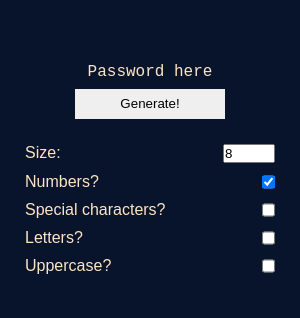
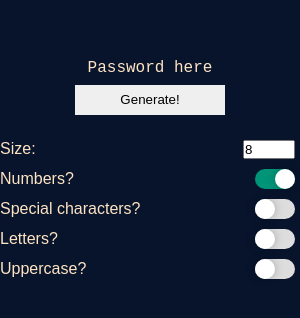
Before and after one commit to NotJotunnn/Password-Generator, an Electron app: page src/pages/index.html in a window 300 px wide. Shown: the part 256-574 px from the top of the page. Drawn offline with Linux system fonts and the light colour scheme.

Commit message:
improve checkbox fix extra code

```diff
--- a/src/pages/index.html
+++ b/src/pages/index.html
@@ -6,39 +6,52 @@
     <meta name="viewport" content="width=device-width, initial-scale=1.0">
     <link rel="stylesheet" href="../styles/style.css">
     <script src="../js/generateRandom.js" defer></script>
-    <!-- <script src="../js/configuration.js" defer></script> -->
     <title>Base html</title>
 </head>
 <body class="bg">
-    <!-- <h1 class="txt">Random Number Gen</h1> -->
 
-    <p id="output" class="txt">Password here</p>
+    <p id="output" class="toggle">Password here</p>
     <button id="start" class="btn">Generate!</button>
 
-    <label class="txt">
+    <div class="section">
         <p>Size:</p>
+        <label>
             <input type="number" name="size" id="size" max="18" min="1" value="8">
+
         </label>
+    </div>
 
-    <label class="txt">
+    <div class="section">
         <p>Numbers?</p>
-        <input type="checkbox" name="number" id="number" checked>
+        <label class="toggle" for="number">
+            <input class="toggle__input" type="checkbox" name="number" id="number" checked>
+            <div class="toggle__fill"></div>
         </label>
+    </div>
 
-    <label class="txt">
+    <div class="section">
         <p>Special characters?</p>
-        <input type="checkbox" name="character" id="character">
+        <label class="toggle" for="character">
+            <input class="toggle__input" type="checkbox" name="character" id="character">
+            <div class="toggle__fill"></div>
         </label>
+    </div>
 
-    <label class="txt">
+    <div class="section">
         <p>Letters?</p>
-        <input type="checkbox" name="letter" id="letter">
+        <label class="toggle" for="letter">
+            <input class="toggle__input" type="checkbox" name="letter" id="letter">
+            <div class="toggle__fill"></div>
         </label>
+    </div>
 
-    <label class="txt">
+    <div class="section">
         <p>Uppercase?</p>
-        <input type="checkbox" name="caps" id="caps">
+        <label class="toggle" for="caps">
+            <input class="toggle__input" type="checkbox" name="caps" id="caps">
+            <div class="toggle__fill"></div>
         </label>
+    </div>
 
 </body>
 </html>
--- a/src/styles/style.css
+++ b/src/styles/style.css
@@ -3,6 +3,8 @@
     padding: 0;
 
     font-family: Arial, Helvetica, sans-serif;
+
+    box-sizing: border-box;
 }
 
 body {
@@ -19,11 +21,24 @@ body {
 
 label {
     display: flex;
+    align-items: center;
+
+    padding: 5px;
+}
+
+.section {
+    display: flex;
+
     justify-content: space-between;
 
-    padding: 5px;
+    width: 300px;
 
-    width: 250px;
+    /* border: 1px solid red; */
+}
+
+.section p {
+    display: flex;
+    align-items: center;
 }
 
 #start {
@@ -63,3 +78,55 @@ label {
     background-color: aquamarine;
     color: darkblue;
 }
+
+.toggle {
+    --width: 40px;
+    --height: calc(var(--width) / 2);
+    --border-radius: calc(var(--height) / 2);
+
+    display: inline-block;
+    cursor: pointer;
+}
+
+.toggle__input {
+    display: none;
+}
+
+.toggle__fill {
+    position: relative;
+
+    width: var(--width);
+    height: var(--height);
+    border-radius: var(--border-radius);
+
+    background: #dddddd;
+    transition: background 0.2s;
+}
+
+.toggle__input:checked ~ .toggle__fill{
+    background: #009578;
+}
+
+.toggle__fill::after {
+    content: "";
+
+    position: absolute;
+    top: 0;
+    left: 0;
+
+    height: var(--height);
+    width: var(--height);
+
+    background: #ffffff;
+    box-shadow: 0 0 10px rgba(0, 0, 0, 0.25);
+
+    border-radius: var(--border-radius);
+
+    transition: left ease-in-out .2s;
+}
+
+.toggle__input:checked ~ .toggle__fill::after {
+    left: var(--height);
+
+    transition: left ease-in-out .2s;
+}
```
Lines whose indentation alone changed are shown as unchanged.
